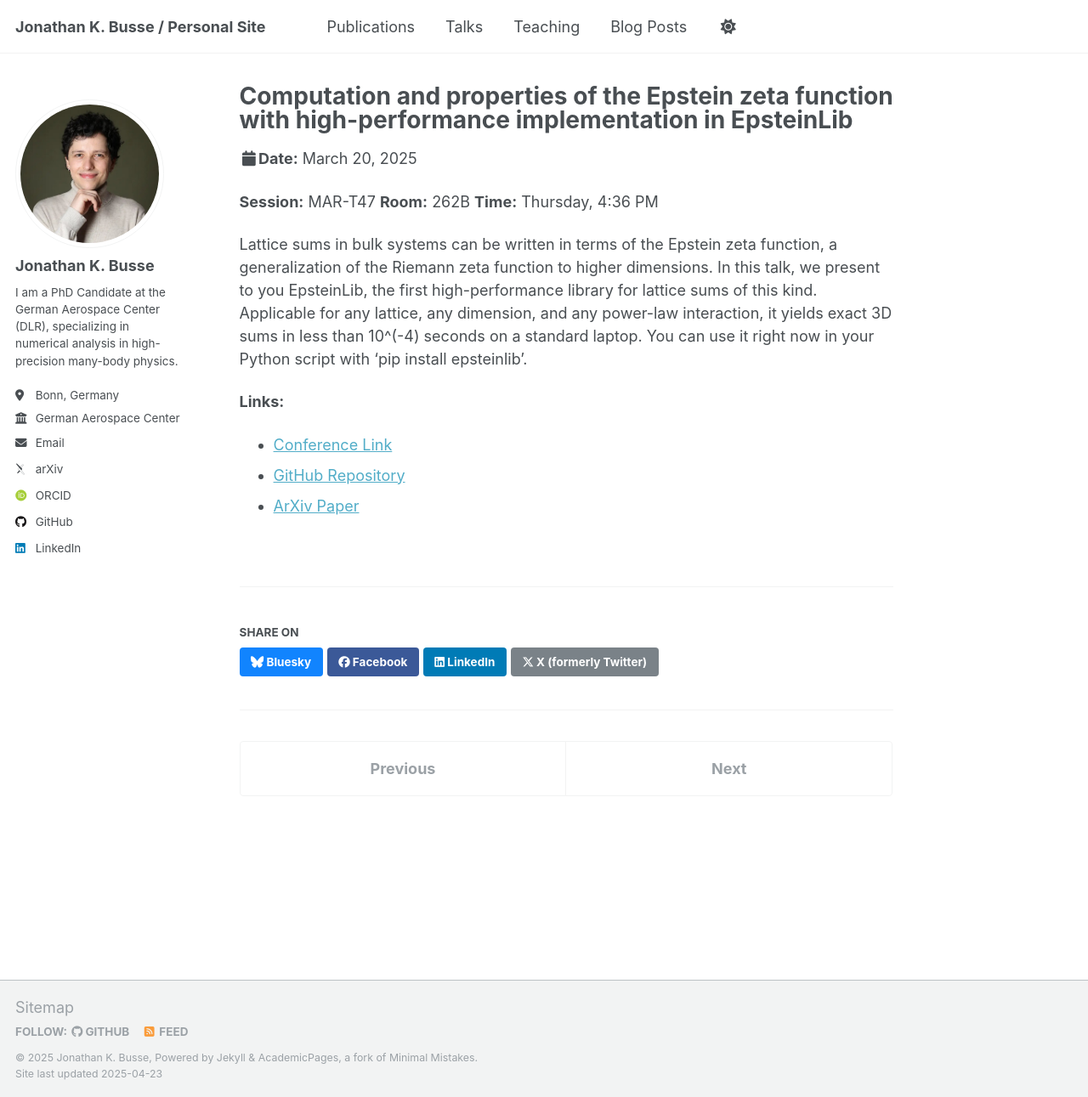
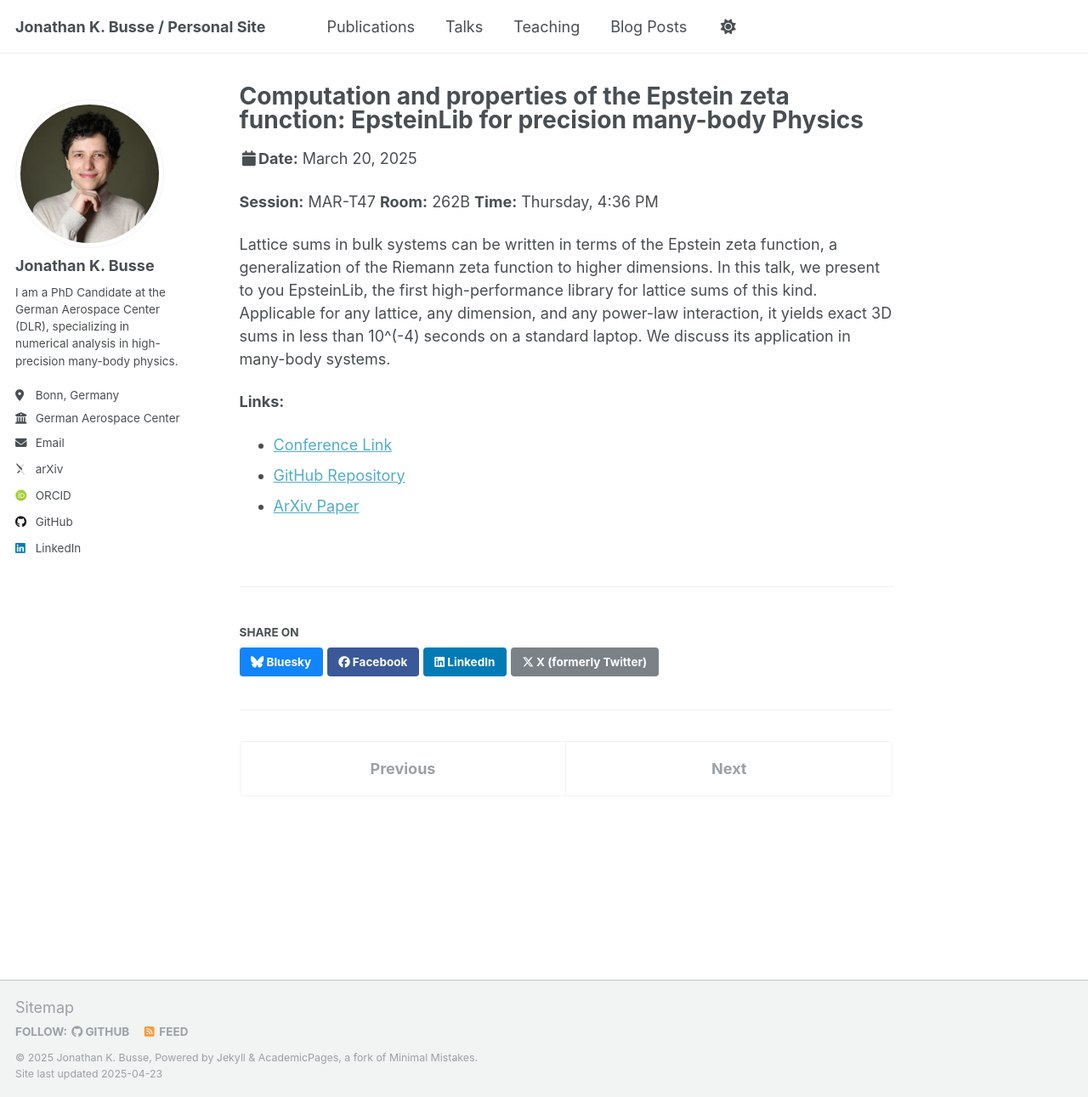
Before and after one commit to JoKaBus/jonathankbusse, a Jekyll site: the page built from _talks/2025-03-20.md, in a window 1280 px wide and 1291 px high. Shown: the whole window at 85% size. Built offline with Jekyll 4.4.1, drawn with Linux system fonts in a browser that asks for light colours; some web fonts are replaced.

Commit message:
Content: better headlines for talks

```diff
--- a/_talks/2025-03-20.md
+++ b/_talks/2025-03-20.md
@@ -1,5 +1,5 @@
 ---
-title: "Computation and properties of the Epstein zeta function with high-performance implementation in EpsteinLib"
+title: "Computation and properties of the Epstein zeta function: EpsteinLib for precision many-body Physics"
 collection: talks
 type: "Conference talk"
 permalink: /talks/2025-03-20-epstein-zeta-function
@@ -12,7 +12,7 @@ location: "Anaheim Convention Center, Anaheim, CA, USA"
 **Room:** 262B
 **Time:** Thursday, 4:36 PM
 
-Lattice sums in bulk systems can be written in terms of the Epstein zeta function, a generalization of the Riemann zeta function to higher dimensions. In this talk, we present to you EpsteinLib, the first high-performance library for lattice sums of this kind. Applicable for any lattice, any dimension, and any power-law interaction, it yields exact 3D sums in less than 10^(-4) seconds on a standard laptop. You can use it right now in your Python script with 'pip install epsteinlib'.
+Lattice sums in bulk systems can be written in terms of the Epstein zeta function, a generalization of the Riemann zeta function to higher dimensions. In this talk, we present to you EpsteinLib, the first high-performance library for lattice sums of this kind. Applicable for any lattice, any dimension, and any power-law interaction, it yields exact 3D sums in less than 10^(-4) seconds on a standard laptop. We discuss its application in many-body systems.
 
 **Links:**
 - [Conference Link](https://www.aps.org/events/2025/joint-meeting)
```
Also changed, not shown: _talks/2024-08-23.md (+1 -1 lines).
